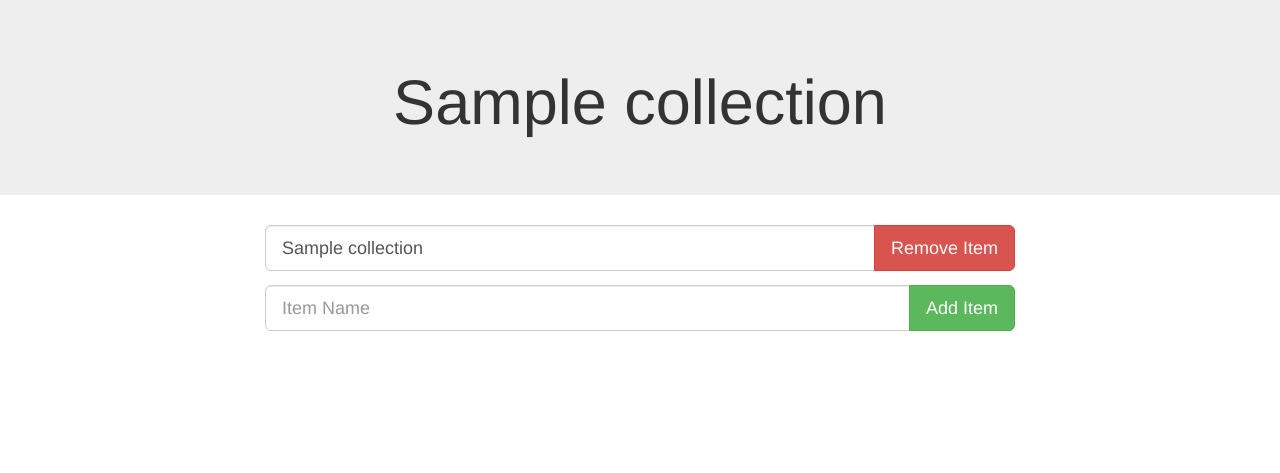
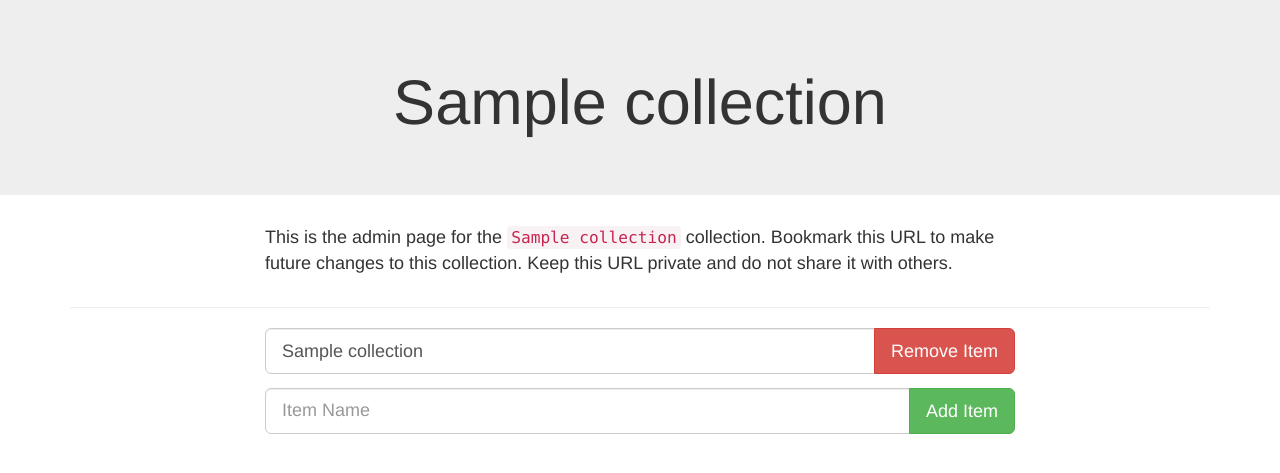
Before and after one commit to jacebrowning/crowdsorter, a Python web app: template crowdsorter/templates/admin.html in a window 1280 px wide. Shown: the part 50-523 px from the top of the page. Run offline with Jinja, Linux system fonts and the light colour scheme; the template is opened without the code that fills it: most values are stand-ins (such as "Sample title", 1, 10 or a date in 2020); some libraries are stand-ins or nearby versions.

Commit message:
Add explanatory text

```diff
--- a/crowdsorter/static/stylesheets/custom.css
+++ b/crowdsorter/static/stylesheets/custom.css
@@ -30,12 +30,16 @@
     margin-bottom: 15px;
 }
 
-.btn{
+p {
+    font-size: 18px;
+}
+
+.btn {
     font-size: 20px;
     min-width: 100px;
 }
 
-.list-group-item{
+.list-group-item {
     font-size: 20px;
 }
 
--- a/crowdsorter/templates/admin.html
+++ b/crowdsorter/templates/admin.html
@@ -8,6 +8,18 @@
         <h1>{{ collection['name'] }}</h1>
     </div>
     <div class="container">
+        <div class="row">
+            <div class="col-sm-8 col-sm-offset-2">
+                <p>
+                    This is the admin page for the
+                    <code>{{ collection['name'] }}</code>
+                    collection.
+                    Bookmark this URL to make future changes to this collection.
+                    Keep this URL private and do not share it with others.
+                </p>
+            </div>
+        </div>
+        <hr>
         <div class="row">
             <div class="col-sm-8 col-sm-offset-2">
                 {% for name in collection['items'] %}
```
